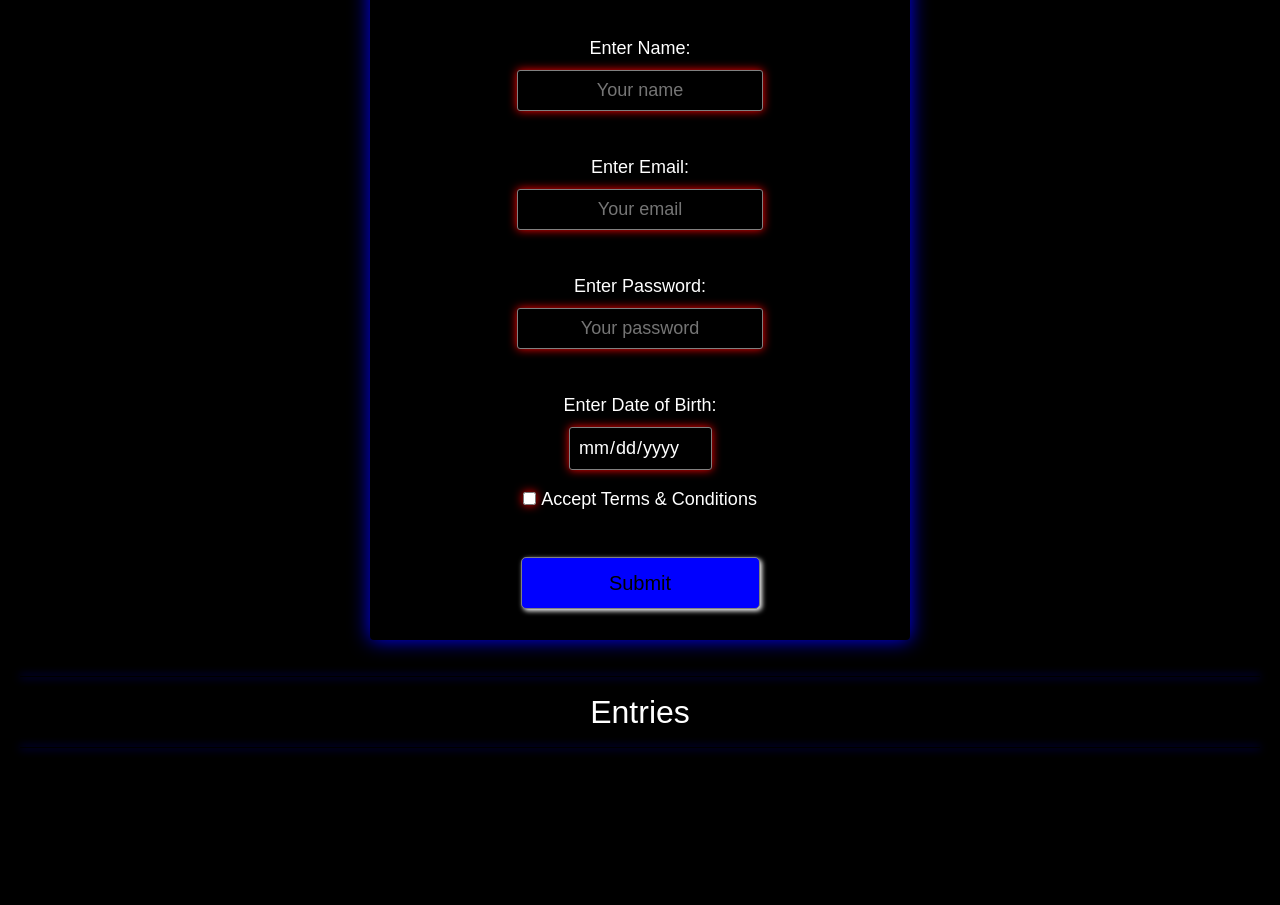
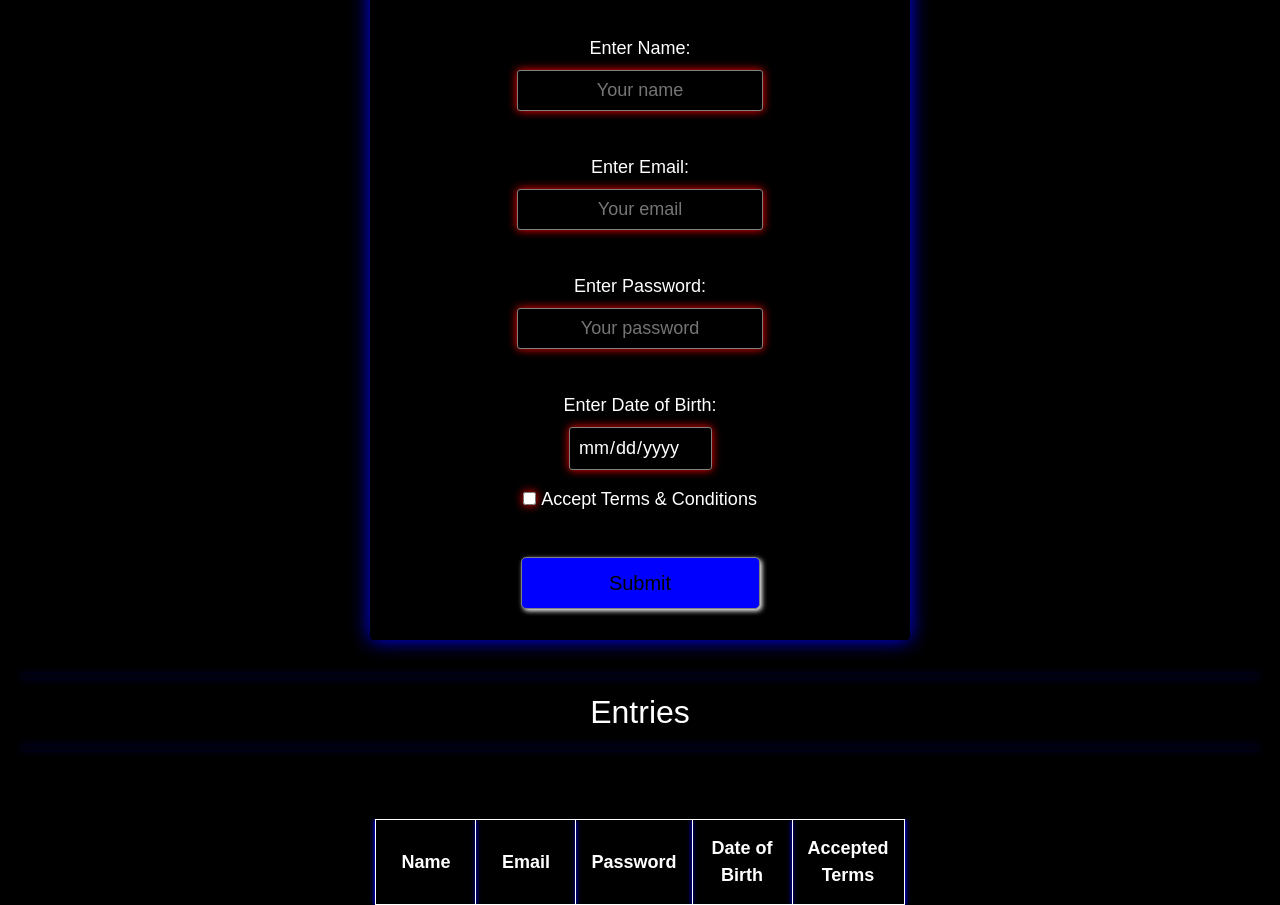
Before and after one commit to amitingits/wd101, a plain HTML site: page index.html in a window 1280 px wide. Shown: the part 153-1058 px from the top of the page. Before the commit the page ends 972 px from the top, so only its background shows below. Drawn offline with nearby package versions, Linux system fonts and the light colour scheme.

Commit message:
Update index.html

```diff
--- a/index.html
+++ b/index.html
@@ -167,7 +167,7 @@ th{
         <hr />
       </h2>
       <br />
-      <div class="table-responsive" id="showTable >
+      <div class="table-responsive" id="showTable" >
         <div>
         </div>
       </div>
```
